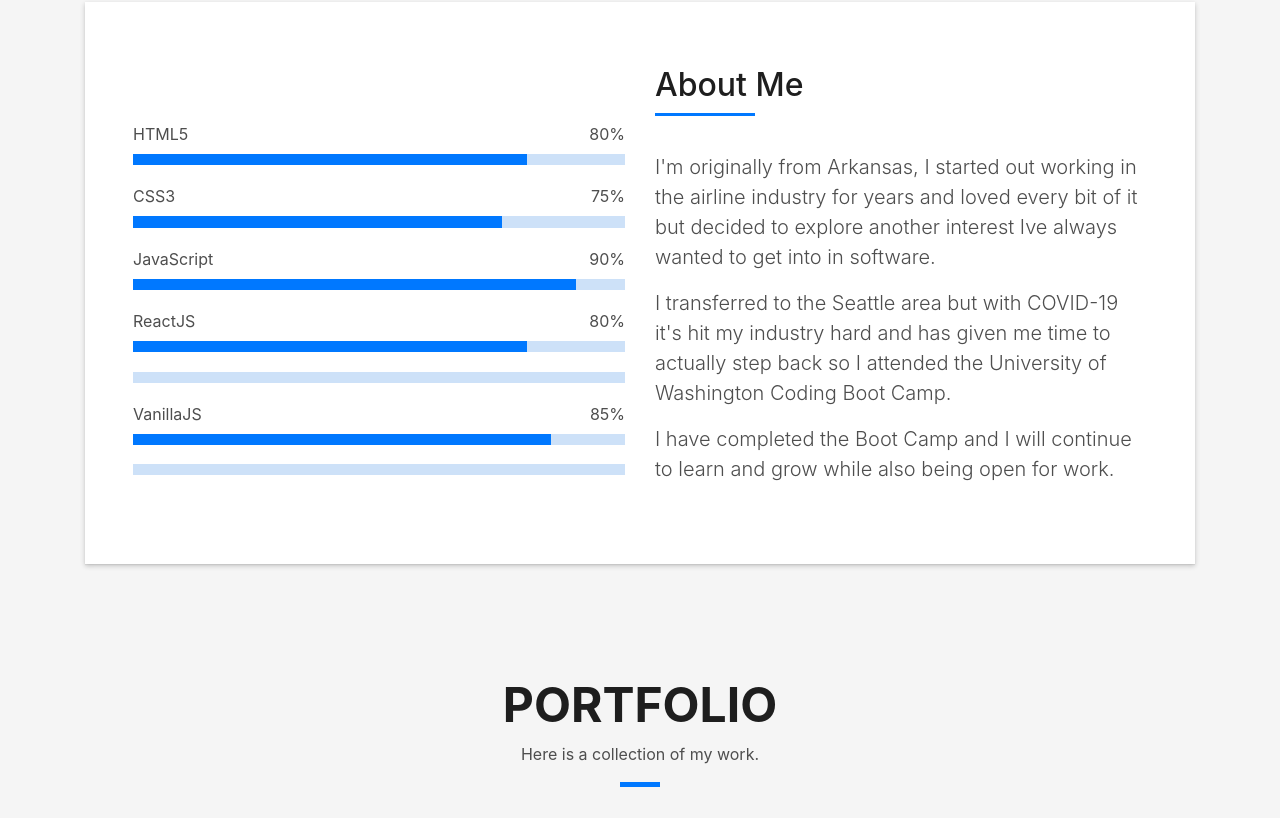
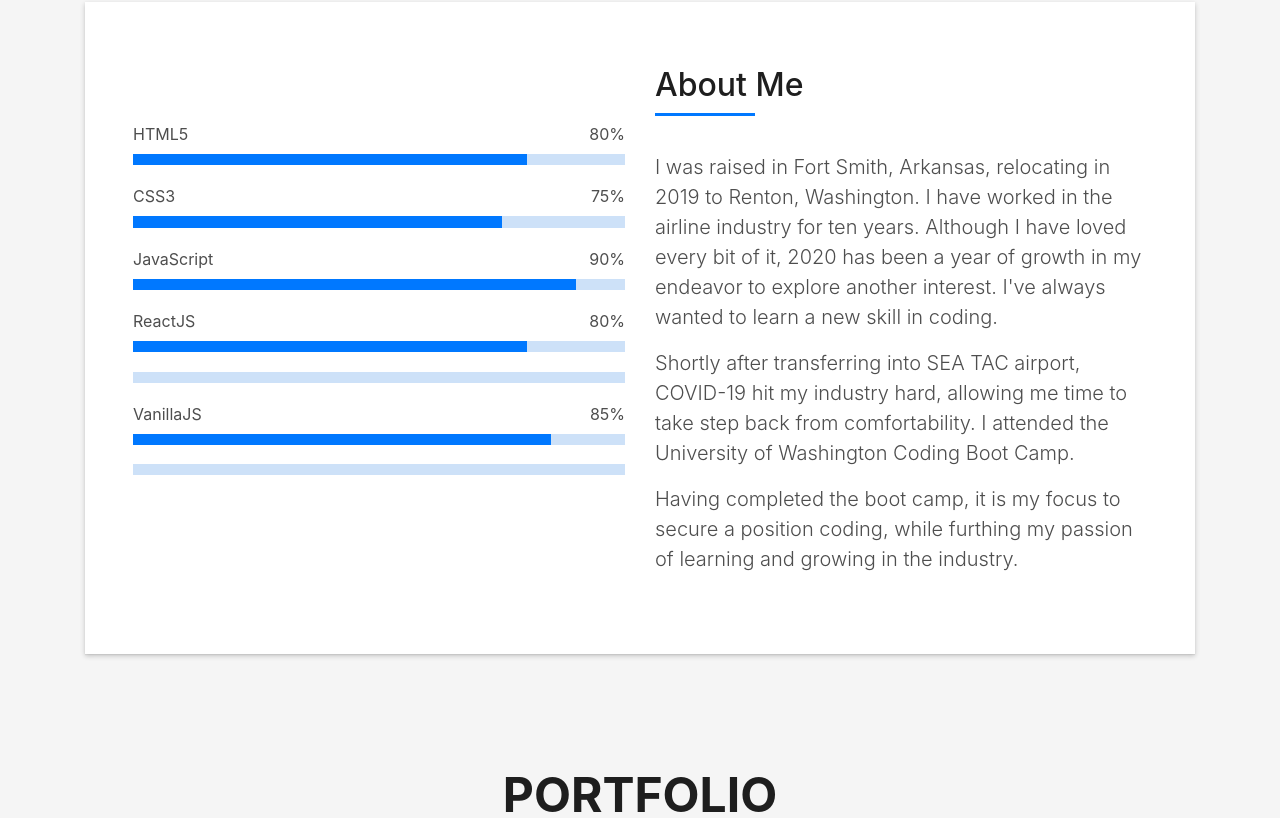
Before and after one commit to Stefj12/PVF1, a React (Create React App) app: page / in a window 1280 px wide. Shown: the part 862-1680 px from the top of the page. Built offline with nearby package versions, Linux system fonts and the light colour scheme; a web font is replaced by a local one.

Commit message:
updated about me

```diff
--- a/src/components/about.jsx
+++ b/src/components/about.jsx
@@ -45,17 +45,17 @@ class About extends React.Component {
         {
           id: "first-p-about",
           content:
-            "I'm originally from Arkansas, I started out working in the airline industry for years and loved every bit of it but decided to explore another interest Ive always wanted to get into in software."
+            "I was raised in Fort Smith, Arkansas, relocating in 2019 to Renton, Washington. I have worked in the airline industry for ten years. Although I have loved every bit of it, 2020 has been a year of growth in my endeavor to explore another interest. I've always wanted to learn a new skill in coding."
         },
         {
           id: "second-p-about",
           content:
-            "I transferred to the Seattle area but with COVID-19 it's hit my industry hard and has given me time to actually step back so I attended the University of Washington Coding Boot Camp. "
+            "Shortly after transferring into SEA TAC airport, COVID-19 hit my industry hard, allowing me time to take step back from comfortability. I attended the University of Washington Coding Boot Camp. "
         },
         {
           id: "third-p-about",
           content:
-            "I have completed the Boot Camp and I will continue to learn and grow while also being open for work."
+            "Having completed the boot camp, it is my focus to secure a position coding, while furthing my passion of learning and growing in the industry."
         }
       ]
     };
```
